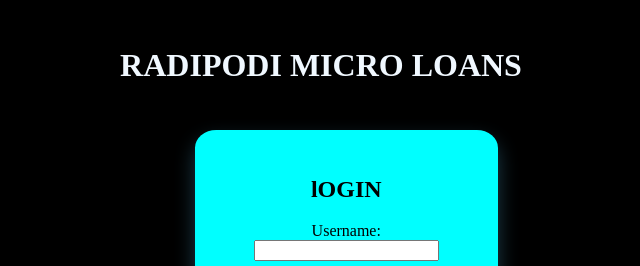
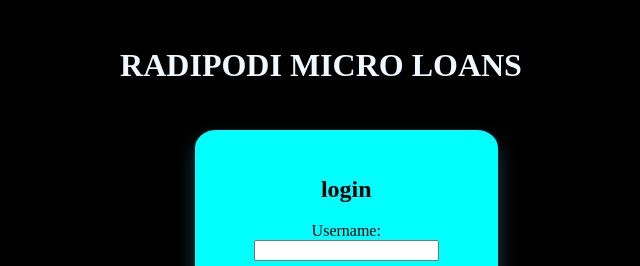
Before and after one commit to Phemelorad/shop2, a plain HTML site: page login.html in a window 1280 px wide. Shown: the top 266 px of the page, 319-959 px from the left. Drawn offline with nearby package versions, Linux system fonts and the light colour scheme.

Commit message:
Update login.html

```diff
--- a/login.html
+++ b/login.html
@@ -8,7 +8,7 @@
     <h1 class="txt">RADIPODI MICRO LOANS</h1>
     <section>
     <form onsubmit="handleLogin(event)">
-        <h2>lOGIN</h2>
+        <h2>login</h2>
         Username: <input type="text" id="username" required><br><br>
         Password: <input type="password" id="password" required><br><br>
         <input type="submit" value="Login">
```
